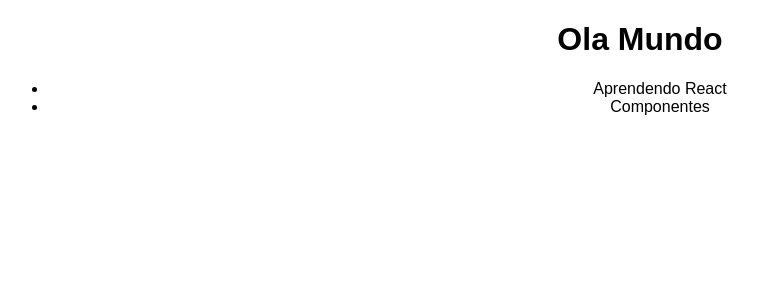
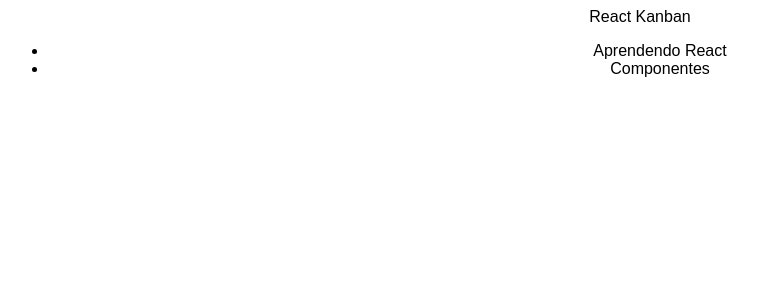
Before and after one commit to Michaelindex/ReactInCodesandbox, a React (Create React App) app: page / in a window 1280 px wide. Shown: the top 300 px of the page, without its empty margins (0-758 px from the left). Built offline with nearby package versions, Linux system fonts and the light colour scheme.

Commit message:
Update App.js

```diff
--- a/src/App.js
+++ b/src/App.js
@@ -6,7 +6,7 @@ import Navbar from "./components/Navbar/Navbar";
 export default function App() {
   return (
     <div className="App">
-      <h1>Ola Mundo</h1>
+      <Navbar />
       <ul className="lista">
         <li>Aprendendo React</li>
         <li>Componentes</li>
```
